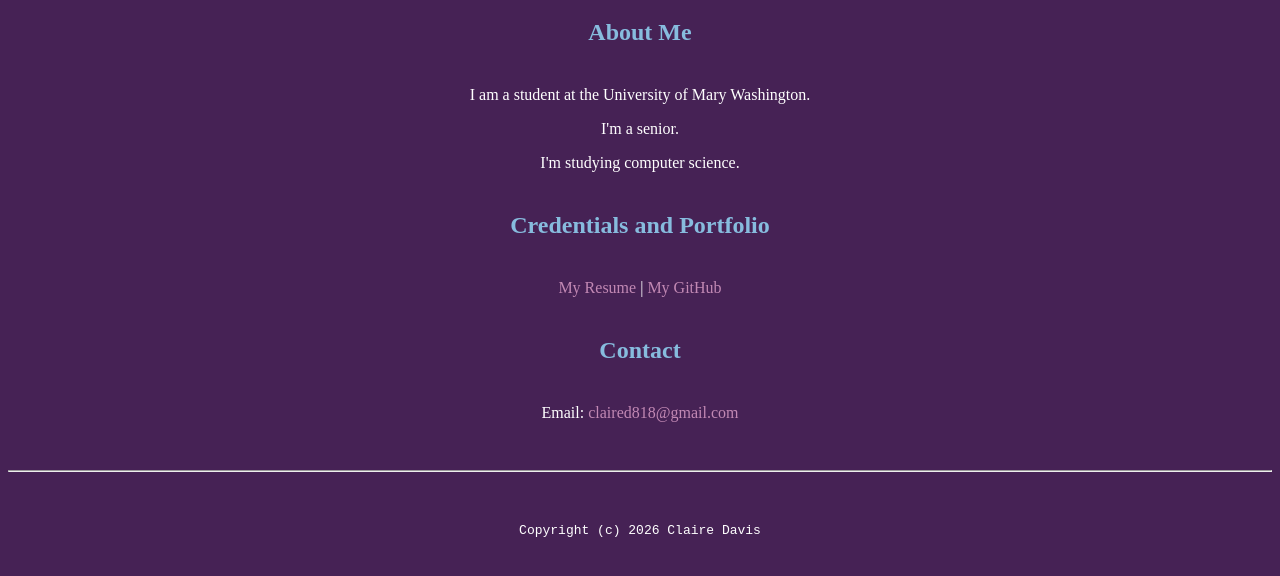
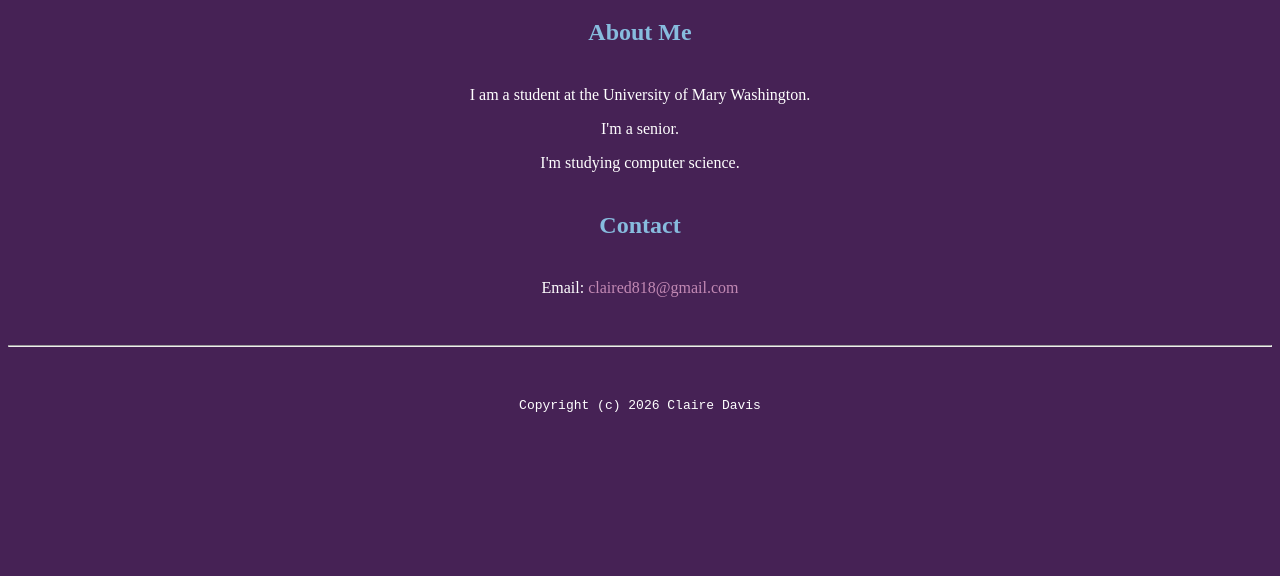
Before and after one commit to claired818/DGST101-BasicHTMLSite, a plain HTML site: page index.html in a window 1280 px wide. Shown: the part 140-716 px from the top of the page. Drawn offline with Linux system fonts and the light colour scheme.

Commit message:
Remove credentials section from homepage
Co-authored-by: Copilot App <223556219+Copilot@users.noreply.github.com>

```diff
--- a/index.html
+++ b/index.html
@@ -27,9 +27,6 @@
     <p>I'm a senior.</p>
     <p>I'm studying computer science.</p>
 
-    <h2>Credentials and Portfolio</h2>
-    <p><a href='resume.html'>My Resume</a> | <a href='https://github.com/claired818'>My GitHub</a></p>
-
     <h2>Contact</h2>
     <p>Email: <a href='mailto:claired818@gmail.com'>claired818@gmail.com</a></p>
   </body>
```
